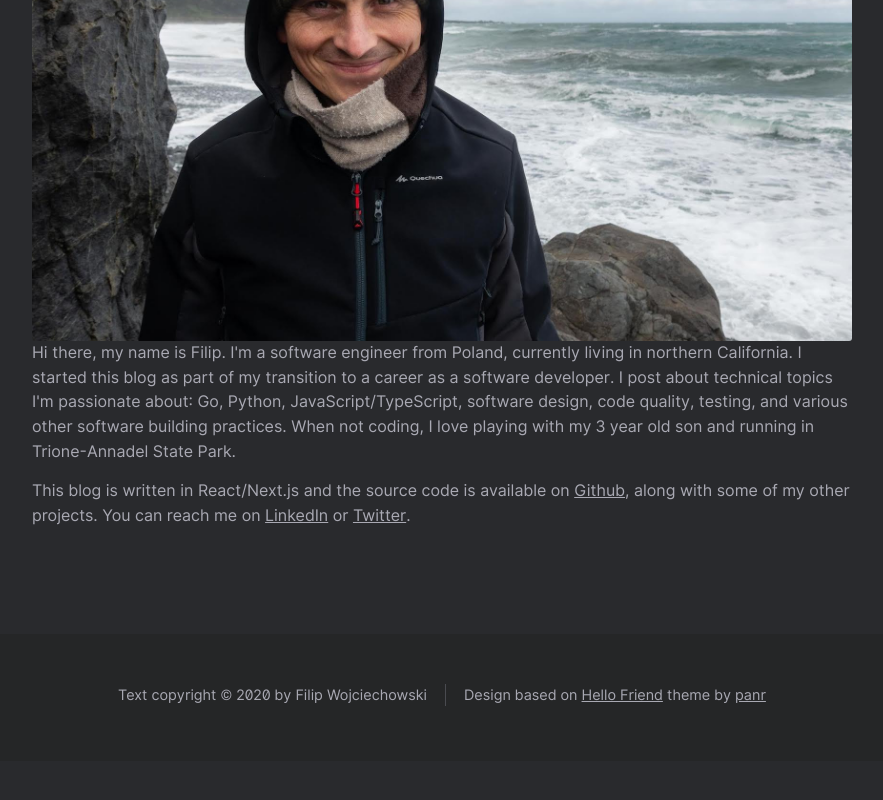
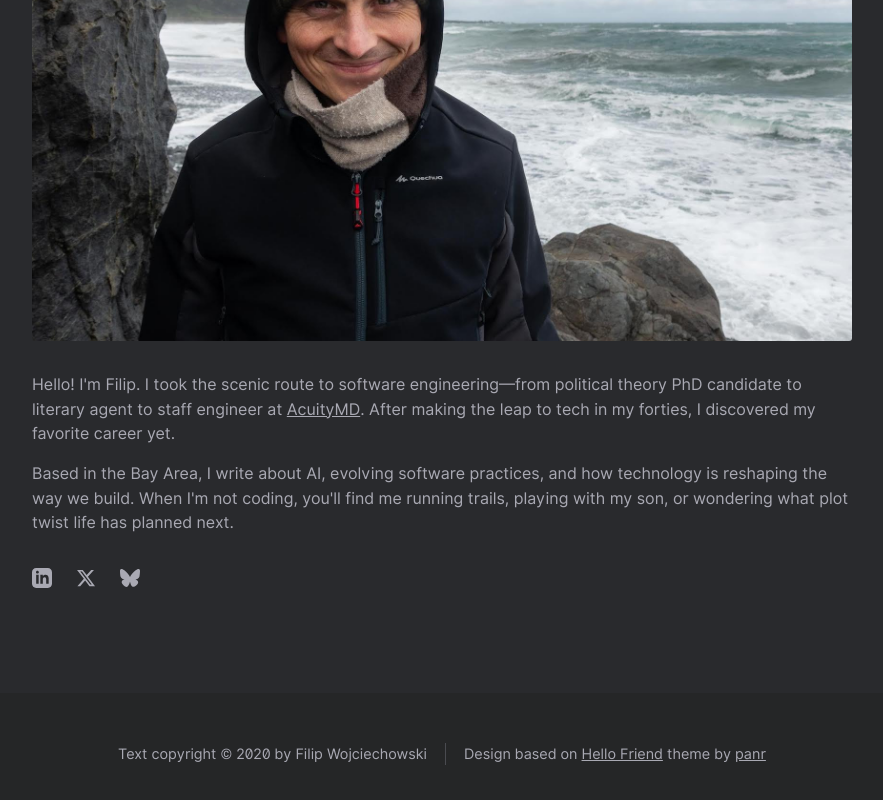
Before and after one commit to fwojciec/w11i.me, a Next.js app: page /about in a window 1280 px wide. Shown: the part 376-1176 px from the top of the page, without its empty margins (198-1081 px from the left). Before the commit the page ends 1137 px from the top, so only its background shows below. Built offline with nearby package versions, Linux system fonts and the light colour scheme.

Commit message:
about refactor

```diff
--- a/src/app/about/page.tsx
+++ b/src/app/about/page.tsx
@@ -3,6 +3,7 @@ import Image from 'next/image'
 import Layout from '../../components/Layout'
 import styles from '../../styles/Page.module.css'
 import { Metadata } from 'next'
+import { LinkedInIcon, XIcon, BlueskyIcon } from '../../components/SocialIcons'
 
 export const metadata: Metadata = {
   title: 'About',
@@ -24,24 +25,24 @@ export default function AboutPage() {
           alt="Filip Wojciechowski"
           width={860}
           height={540}
-          style={{ width: '100%', height: 'auto' }}
+          style={{ width: '100%', height: 'auto', marginBottom: '2rem' }}
         />
         <p>
-          Hi there, my name is Filip. I&apos;m a software engineer from Poland,
-          currently living in northern California. I started this blog as part
-          of my transition to a career as a software developer. I post about
-          technical topics I&apos;m passionate about: Go, Python,
-          JavaScript/TypeScript, software design, code quality, testing, and
-          various other software building practices. When not coding, I love
-          playing with my 3 year old son and running in Trione-Annadel State
-          Park.
+          Hello! I&apos;m Filip. I took the scenic route to software engineering—from political theory PhD candidate to literary agent to staff engineer at <a href="https://www.acuitymd.com/">AcuityMD</a>. After making the leap to tech in my forties, I discovered my favorite career yet.
         </p>
         <p>
-          This blog is written in React/Next.js and the source code is available
-          on <a href="https://github.com/fwojciec/w11i.me">Github</a>, along
-          with some of my other projects. You can reach me on{' '}
-          <a href="https://www.linkedin.com/in/filipwojciechowski/">LinkedIn</a>{' '}
-          or <a href="https://twitter.com/filipcodes">Twitter</a>.
+          Based in the Bay Area, I write about AI, evolving software practices, and how technology is reshaping the way we build. When I&apos;m not coding, you&apos;ll find me running trails, playing with my son, or wondering what plot twist life has planned next.
+        </p>
+        <p className={styles.socialLinks}>
+          <a href="https://www.linkedin.com/in/filipwojciechowski/" className={styles.socialLink} aria-label="LinkedIn">
+            <LinkedInIcon className={styles.socialIcon} />
+          </a>
+          <a href="https://twitter.com/filipcodes" className={styles.socialLink} aria-label="X (Twitter)">
+            <XIcon className={styles.socialIcon} />
+          </a>
+          <a href="https://bsky.app/profile/fwojciec.bsky.social" className={styles.socialLink} aria-label="Bluesky">
+            <BlueskyIcon className={styles.socialIcon} />
+          </a>
         </p>
       </div>
     </Layout>
--- /dev/null
+++ b/src/components/SocialIcons.tsx
@@ -0,0 +1,47 @@
+import React from 'react'
+
+interface IconProps {
+  className?: string
+}
+
+export const LinkedInIcon: React.FC<IconProps> = ({ className }) => (
+  <svg
+    className={className}
+    width="16"
+    height="16"
+    viewBox="0 0 24 24"
+    fill="currentColor"
+    xmlns="http://www.w3.org/2000/svg"
+    aria-label="LinkedIn"
+  >
+    <path d="M19 0h-14c-2.761 0-5 2.239-5 5v14c0 2.761 2.239 5 5 5h14c2.762 0 5-2.239 5-5v-14c0-2.761-2.238-5-5-5zm-11 19h-3v-11h3v11zm-1.5-12.268c-.966 0-1.75-.79-1.75-1.764s.784-1.764 1.75-1.764 1.75.79 1.75 1.764-.783 1.764-1.75 1.764zm13.5 12.268h-3v-5.604c0-3.368-4-3.113-4 0v5.604h-3v-11h3v1.765c1.396-2.586 7-2.777 7 2.476v6.759z" />
+  </svg>
+)
+
+export const XIcon: React.FC<IconProps> = ({ className }) => (
+  <svg
+    className={className}
+    width="16"
+    height="16"
+    viewBox="0 0 24 24"
+    fill="currentColor"
+    xmlns="http://www.w3.org/2000/svg"
+    aria-label="X (Twitter)"
+  >
+    <path d="M18.244 2.25h3.308l-7.227 8.26 8.502 11.24H16.17l-5.214-6.817L4.99 21.75H1.68l7.73-8.835L1.254 2.25H8.08l4.713 6.231zm-1.161 17.52h1.833L7.084 4.126H5.117z" />
+  </svg>
+)
+
+export const BlueskyIcon: React.FC<IconProps> = ({ className }) => (
+  <svg
+    className={className}
+    width="16"
+    height="16"
+    viewBox="0 0 24 24"
+    fill="currentColor"
+    xmlns="http://www.w3.org/2000/svg"
+    aria-label="Bluesky"
+  >
+    <path d="M12 10.8c-1.087-2.114-4.046-6.053-6.798-7.995C2.566.944 1.561 1.266.902 1.565.139 1.908 0 3.08 0 3.768c0 .69.378 5.65.624 6.479.815 2.736 3.713 3.66 6.383 3.364.136-.02.275-.039.415-.056-.138.022-.276.04-.415.056-3.912.58-7.387 2.005-2.83 7.078 5.013 5.19 6.87-1.113 7.823-4.308.953 3.195 2.05 9.271 7.733 4.308 4.267-4.308 1.172-6.498-2.74-7.078a8.741 8.741 0 0 1-.415-.056c.14.017.279.036.415.056 2.67.297 5.568-.628 6.383-3.364.246-.828.624-5.79.624-6.478 0-.69-.139-1.861-.902-2.206-.659-.298-1.664-.62-4.3 1.24C16.046 4.748 13.087 8.687 12 10.8Z" />
+  </svg>
+)
--- a/src/styles/Page.module.css
+++ b/src/styles/Page.module.css
@@ -20,3 +20,30 @@
 .root img {
   border-radius: 3px;
 }
+
+.socialLinks {
+  display: flex;
+  gap: 1.5rem;
+  align-items: center;
+  margin-top: 2rem;
+}
+
+.socialLink {
+  display: inline-flex;
+  align-items: center;
+  gap: 0.5rem;
+  text-decoration: none;
+  color: var(--primary-text);
+  transition: opacity 0.2s ease;
+}
+
+.socialLink:hover {
+  opacity: 0.7;
+}
+
+.socialIcon {
+  width: 20px;
+  height: 20px;
+  display: inline-block;
+  vertical-align: middle;
+}
```
Also changed, not shown: 1 other file (tests, documents, lock files or other folders).
